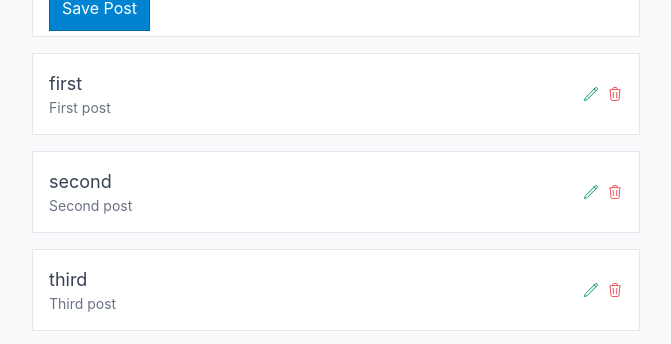
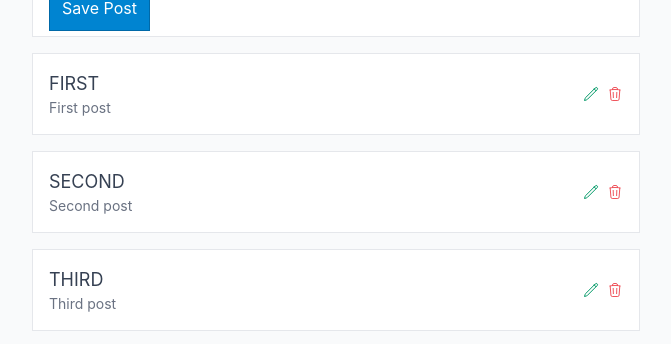
Before and after one commit to vmoisej/vuejs3movie, a Vue app: page / in a window 1280 px wide. Shown: the part 215-559 px from the top of the page, without its empty margins (304-975 px from the left). Built offline with nearby package versions, Linux system fonts and the light colour scheme.

Commit message:
Lesson 4. Provide & Inject.

```diff
--- a/src/App.vue
+++ b/src/App.vue
@@ -32,26 +32,26 @@
       </div>
     </div>
     <div>
-      <PostItem v-for="post in posts" :post="post" @deletepost="deletePost" @editpost="editPost"></PostItem>
+      <PostItem v-for="post in posts" :post="post" @editpost="editPost"></PostItem>
     </div>
    </div>
 </template>
 
 <script setup>
-import {reactive, ref, watch} from "vue"
+import {provide, reactive, ref, watch} from "vue"
 import PostItem from "@/components/post/PostItem.vue"
 
 const posts = ref([
   {
-    title: 'first',
+    title: 'FIRST',
     content: 'First post'
   },
   {
-    title: 'second',
+    title: 'SECOND',
     content: 'Second post'
   },
   {
-    title: 'third',
+    title: 'THIRD',
     content: 'Third post'
   },
 ])
@@ -65,6 +65,8 @@ let editedPost = reactive({
   title: '',
   content: '',
 })
+
+provide('posts', posts)
 
 const storePost = function() {
 
@@ -96,10 +98,6 @@ const updatePost = function() {
     content: editedPost.content
   })
   isModalOpen.value = false
-}
-
-const deletePost = function(post) {
-  posts.value = posts.value.filter( postItem => postItem != post)
 }
 
 const isNotValidated = function() {
--- /dev/null
+++ b/src/components/post/DeletePost.vue
@@ -0,0 +1,28 @@
+<template>
+  <div>
+    <svg @click="deletePost(post)" xmlns="http://www.w3.org/2000/svg" fill="none" viewBox="0 0 24 24" strokeWidth={1.5} stroke="currentColor" class="size-4 text-red-600 cursor-pointer">
+      <path strokeLinecap="round" strokeLinejoin="round" d="m14.74 9-.346 9m-4.788 0L9.26 9m9.968-3.21c.342.052.682.107 1.022.166m-1.022-.165L18.16 19.673a2.25 2.25 0 0 1-2.244 2.077H8.084a2.25 2.25 0 0 1-2.244-2.077L4.772 5.79m14.456 0a48.108 48.108 0 0 0-3.478-.397m-12 .562c.34-.059.68-.114 1.022-.165m0 0a48.11 48.11 0 0 1 3.478-.397m7.5 0v-.916c0-1.18-.91-2.164-2.09-2.201a51.964 51.964 0 0 0-3.32 0c-1.18.037-2.09 1.022-2.09 2.201v.916m7.5 0a48.667 48.667 0 0 0-7.5 0" />
+    </svg>
+  </div>
+</template>
+
+<script setup>
+import {inject} from "vue";
+
+const {post} = defineProps({
+  post: {
+    type: Object,
+    required: true,
+  }
+})
+
+const posts = inject('posts')
+
+const deletePost = function(post) {
+  posts.value = posts.value.filter( postItem => postItem != post)
+}
+</script>
+
+<style scoped>
+
+</style>
--- a/src/components/post/PostItem.vue
+++ b/src/components/post/PostItem.vue
@@ -10,16 +10,14 @@
           <path stroke-linecap="round" stroke-linejoin="round" d="m16.862 4.487 1.687-1.688a1.875 1.875 0 1 1 2.652 2.652L6.832 19.82a4.5 4.5 0 0 1-1.897 1.13l-2.685.8.8-2.685a4.5 4.5 0 0 1 1.13-1.897L16.863 4.487Zm0 0L19.5 7.125" />
         </svg>
       </div>
-      <div>
-        <svg @click="deletePost(post)" xmlns="http://www.w3.org/2000/svg" fill="none" viewBox="0 0 24 24" strokeWidth={1.5} stroke="currentColor" class="size-4 text-red-600 cursor-pointer">
-          <path strokeLinecap="round" strokeLinejoin="round" d="m14.74 9-.346 9m-4.788 0L9.26 9m9.968-3.21c.342.052.682.107 1.022.166m-1.022-.165L18.16 19.673a2.25 2.25 0 0 1-2.244 2.077H8.084a2.25 2.25 0 0 1-2.244-2.077L4.772 5.79m14.456 0a48.108 48.108 0 0 0-3.478-.397m-12 .562c.34-.059.68-.114 1.022-.165m0 0a48.11 48.11 0 0 1 3.478-.397m7.5 0v-.916c0-1.18-.91-2.164-2.09-2.201a51.964 51.964 0 0 0-3.32 0c-1.18.037-2.09 1.022-2.09 2.201v.916m7.5 0a48.667 48.667 0 0 0-7.5 0" />
-        </svg>
-      </div>
+      <DeletePost :post="post"></DeletePost>
     </div>
   </div>
 </template>
 
 <script setup>
+import DeletePost from "@/components/post/DeletePost.vue";
+
 const {post} = defineProps({
   post: {
     type: Object,
@@ -27,13 +25,11 @@ const {post} = defineProps({
   }
 })
 
-const emits = defineEmits(['deletepost', 'editpost'])
+
+const emits = defineEmits([ 'editpost'])
 
 const editPost = function(post) {
   emits('editpost', post)
-}
-const deletePost = function(post) {
-  emits('deletepost', post)
 }
 
 </script>
```
